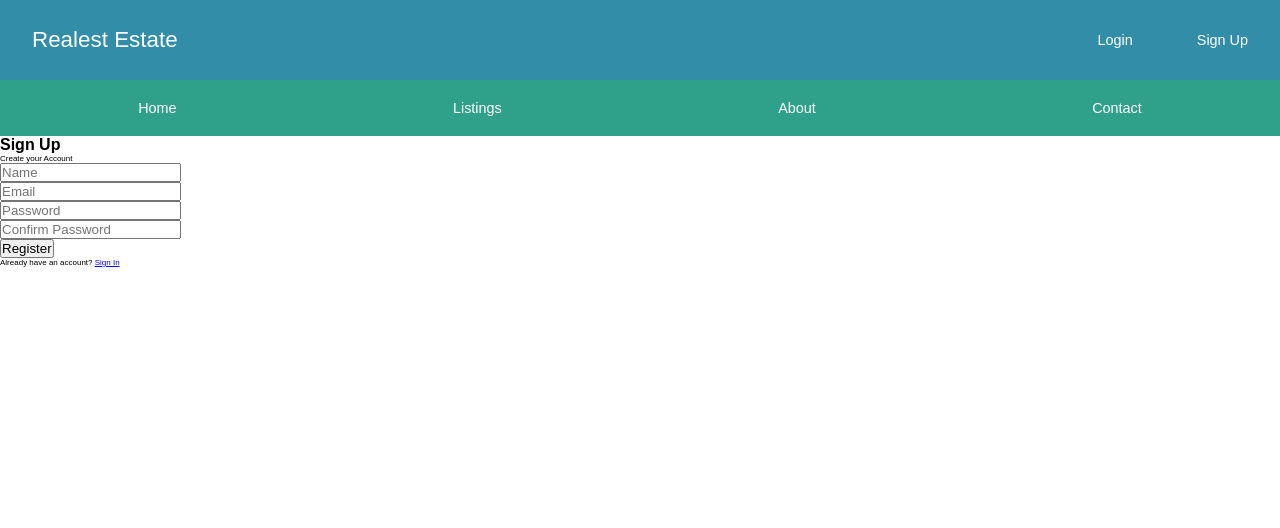
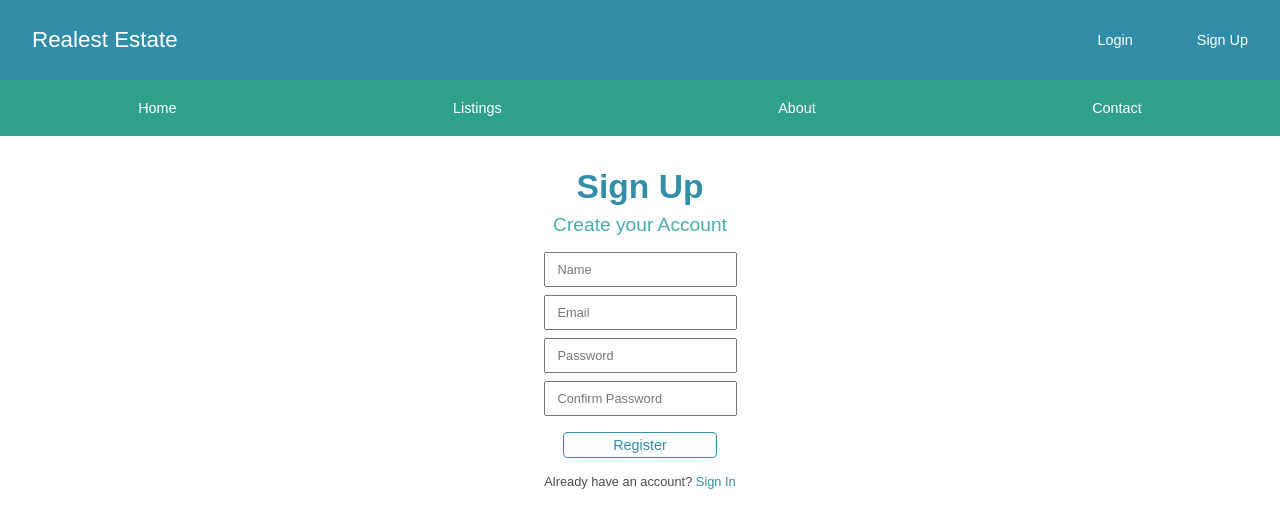
Before and after one commit to meekkaran/Real-Estate-App, a React (Create React App) app in the folder frontend/: page /signup in a window 1280 px wide. Shown: the top 528 px of the page. Built offline with nearby package versions, Linux system fonts and the light colour scheme.

Commit message:
adding css to signup and login page

```diff
--- a/frontend/src/components/Alert.js
+++ b/frontend/src/components/Alert.js
@@ -1,14 +1,14 @@
 import React from 'react';
 import PropTypes from 'prop-types';
-import { connect } from "react-redux";
+import { connect } from 'react-redux';
 
-const Alert = ({ alerts }) => alerts !== null && alerts.length > 0 && alerts.map(alert =>{
+const Alert = ({ alerts }) => alerts !== null && alerts.length > 0 && alerts.map(alert => (
     <div key={alert.id} className={`alert alert--${alert.alertType}`}>
         { alert.msg }
     </div>
-});
+));
 
-Alert.PropTypes = {
+Alert.propTypes = {
     alerts: PropTypes.array.isRequired
 };
 
--- a/frontend/src/containers/SignUp.js
+++ b/frontend/src/containers/SignUp.js
@@ -74,7 +74,7 @@ const  SignUp = ({ setAlert, signup, isAuthenticated }) => {
                 <button className='auth__form__button'>Register</button>
             </form>
             <p className='auth__authtext'>
-                Already have an account? <Link className='auth__authtext__link' to='/signup'>Sign In</Link>
+                Already have an account? <Link className='auth__authtext__link' to='/login'>Sign In</Link>
             </p>
         </div>
     );
--- /dev/null
+++ b/frontend/src/sass/components/_auth.scss
@@ -0,0 +1,66 @@
+.auth{
+    display: flex;
+    flex-direction: column;
+    justify-content: center;
+    align-items: center;
+
+    &__title{
+        font-size: 4.2rem;
+        color: $color-primary;
+        margin-top: 4rem;
+        margin-bottom: 1rem;
+    }
+
+    &__lead{
+        font-size: 2.4rem;
+        color: $color-secondary;
+        margin-bottom: 2rem;
+    }
+
+    &__form {
+        &__group{
+            margin-bottom: 1rem;
+        }
+
+        &__input{
+            font-size: 1.6rem;
+            padding: 1rem 1.5rem;
+            outline-color: $color-primary;
+        }
+
+        &__button{
+            font-size: 1.8rem;
+            padding: 0.5rem 0;
+            width: 80%;
+            margin-left: 10%;
+            background-color: $color-white;
+            color: $color-primary;
+            border: 0.1rem solid $color-primary;
+            border-radius: 0.5rem;
+            cursor: pointer;
+            margin-top: 1rem;
+            margin-bottom: 2rem;
+            outline: none;
+
+            &:hover{
+                color: $color-white;
+                background-color: $color-primary;
+            }
+
+        }
+    }
+    &__authtext {
+        font-size: 1.6rem;
+        color: $color-paragraph;
+
+        &__link{
+            text-decoration: none;
+            color: $color-primary;
+
+            &__hover{
+                color: $color-link-hover;
+            }
+        }
+    }
+
+}
--- a/frontend/src/sass/main.scss
+++ b/frontend/src/sass/main.scss
@@ -5,6 +5,7 @@
 @import 'base/utilities';
 
 @import 'components/alert';
+@import 'components/auth';
 @import 'components/navbar';
 @import 'components/notfound';
 
```
